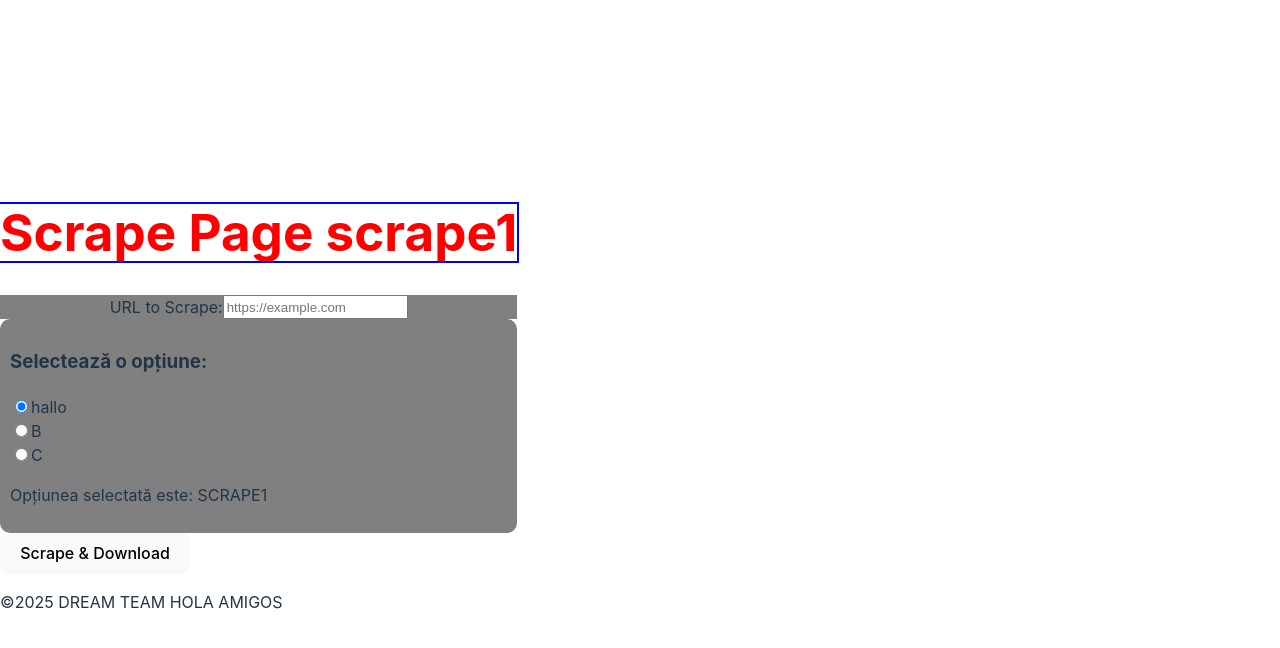
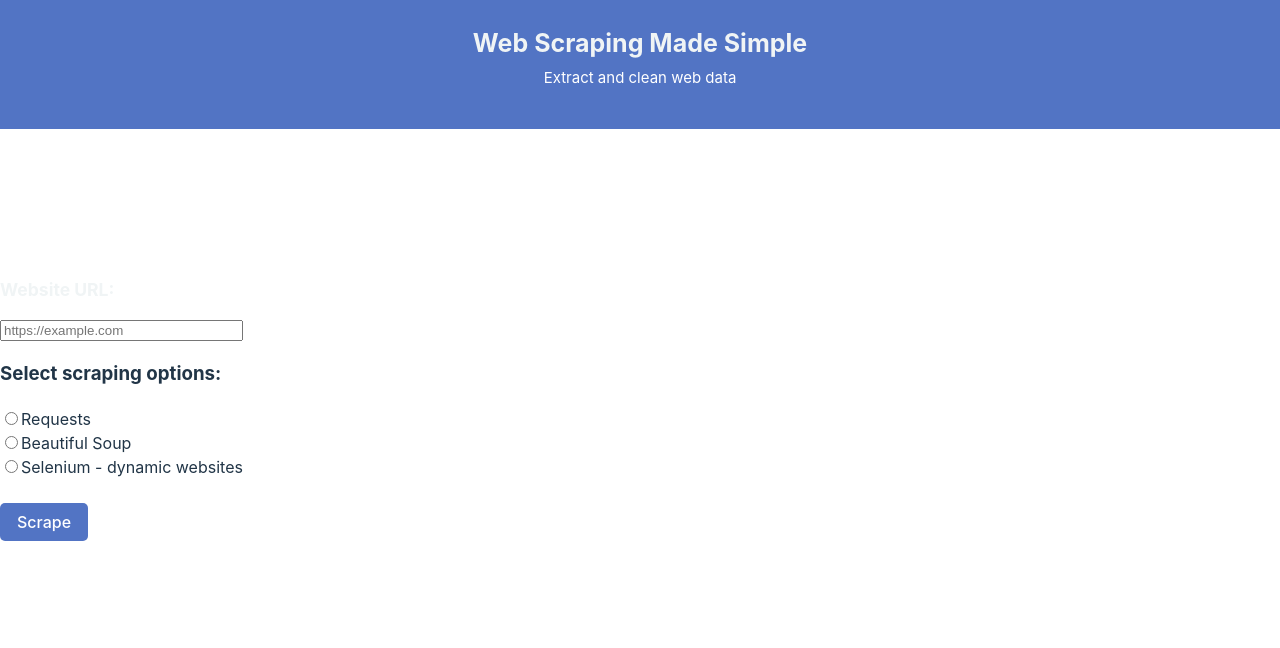
Before and after one commit to mtug812/data-scraping-application, a React (Vite) app in the folder frontend/: page / in a window 1280 px wide. Shown: the top 648 px of the page. Built offline with nearby package versions, Linux system fonts and the light colour scheme.

Commit message:
design for task 1,2&3

```diff
--- a/frontend/src/components/RadioButtonsExample.tsx
+++ b/frontend/src/components/RadioButtonsExample.tsx
@@ -15,17 +15,20 @@ const RadioButtonsExample: React.FC<RadioButtonsProps> = ({ setter, getter }) =>
   };
 
   return (
-    <div style={{background:"gray",padding:"10px",borderRadius:"10px"}}>
-      <h3>Selectează o opțiune:</h3>
+
+
+    <div className="scrapeOptionsContainer w-full max-w-md text-left">
+      <h3 className="font-bold mb-2">Select scraping options:</h3>
+
       <label>
         <input
           type="radio"
           name="options"
-          value="scrape1"
-          checked={getter === "scrape1"}
+          value="requests"
+          checked={getter === "requests"}
           onChange={handleOptionChange}
         />
-        hallo
+        Requests
       </label>
       <br />
 
@@ -33,11 +36,11 @@ const RadioButtonsExample: React.FC<RadioButtonsProps> = ({ setter, getter }) =>
         <input
           type="radio"
           name="options"
-          value="scrape2"
-          checked={getter === "scrape2"}
+          value="bs4"
+          checked={getter === "bs4"}
           onChange={handleOptionChange}
         />
-        B
+        Beautiful Soup
       </label>
       <br />
 
@@ -45,15 +48,15 @@ const RadioButtonsExample: React.FC<RadioButtonsProps> = ({ setter, getter }) =>
         <input
           type="radio"
           name="options"
-          value="scrape3"
-          checked={getter === "scrape3"}
+          value="selenium"
+          checked={getter === "selenium"}
           onChange={handleOptionChange}
         />
-        C
+        Selenium - dynamic websites
       </label>
+    </div>
 
-      <p>Opțiunea selectată este: {getter.toUpperCase()}</p>
-    </div>
+
   );
 };
 
--- a/frontend/src/pages/ScrapePage.css
+++ b/frontend/src/pages/ScrapePage.css
@@ -1,9 +1,58 @@
 h1 {
-    color: red
+    color: rgb(240, 244, 245);
+    background: rgb(82, 116, 196);
+    width: 100vw;
+    font-size: 25px;
+    font-weight: bold;
+    width: 100vw;
+    height: auto;
+    text-align: center;
+    display: flex;
+    flex-direction: column;
+    align-items: center;
+    justify-content: flex-start;
+    padding: 30px 0;
+    position: absolute;
+    top: 0;
+    left: 0;
+    margin: 0;
 }
 
+
+h2 {
+    color: white;
+    font-weight: normal;
+    font-size: 15px;
+    padding: 0px;
+    gap: 0px;
+}
 .inputContainer {
-    background: gray;
+
     display: flex;
+    flex-direction: column;
     justify-content: center;
+    color: rgb(240, 244, 245);
+    font-size: 15px;
+
 }
+
+.scrapeButton {
+    margin-top: 24px;
+    padding: 8px 16px;       /* optional für eine bessere Optik */
+    background-color: rgb(82, 116, 196);/* optional, wenn du schwarzen Hintergrund willst */
+    color: white;            /* optional, weiße Textfarbe */
+    border-radius: 5px;      /* abgerundete Ecken */
+    cursor: pointer;         /* Cursor ändert sich bei Hover */
+  }
+
+
+
+.footer {
+    position: fixed;     /* bleibt fixiert am Bildschirmrand */
+    bottom: 0;           /* ganz unten */
+    left: 0;             /* ganz links */
+    padding: 10px;       /* optionaler Innenabstand */
+    color: #fff;         /* Textfarbe weiß (optional) */
+    font-size: 14px;     /* Schriftgröße (optional) */
+    z-index: 100;        /* Damit es über anderen Elementen steht */
+  }
--- a/frontend/src/pages/ScrapePage.tsx
+++ b/frontend/src/pages/ScrapePage.tsx
@@ -15,7 +15,7 @@ const ScrapePage: React.FC = () => {
   const handleScrape = async () => {
     console.log(selectedOption);
 
-    setError(''); // Resetăm eroarea înainte de a începe un nou "scrape"
+    setError(''); //setzt die Fehlermeldung zurück, wenn vorher ein Fehler aufgetreten ist, verschwindet dieser.
     // TODO: Aici va fi implementată logica de fetch în viitor (Ticket #4), care va apela un API
     console.log('Scrape triggered for:', urlInput); // Afișăm în consolă mesajul și valoarea urlInput
   };
@@ -25,57 +25,57 @@ const ScrapePage: React.FC = () => {
   const [selectedOption, setSelectedOption] = useState<RadioOption>("scrape1");
 
 
+  // We return the JSX structure of the component
+  return (
+    // Create a container with Tailwind classes for appearance (min-height, background, padding)
+    <div className=" min-h-screen bg-gray-100 p-4 flex flex-col items-center pt-20">
+      {/* Main page title */}
+      <h1 style={{outline:"2px",width:"100%"}}className="text-2xl font-bold mb-4 text-center">
+        Web Scraping Made Simple
+      <h2 className="m-0">Extract and clean web data</h2>
+      </h1>
 
-  // Returnăm structura JSX a componentului
-  return (
-    // Creăm un container cu clase Tailwind pentru aspect (min-height, background, padding)
-    <div className="min-h-screen bg-gray-100 p-4">
-      {/* Titlul principal al paginii */}
-      <h1 style={{outline:"2px solid blue",width:"100%"}}className="text-2xl font-bold mb-4">Scrape Page {selectedOption}</h1>
+       {/* Input section where the user enters the URL */}
+       <div className="inputContainer w-full max-w-md text-left">
+        <h3 className="block mb-2 font-bold">Website URL:</h3>
+        <input
+          className="border rounded p-2 w-full" // Tailwind class for styling
+          type="text"                           // The input type is text
+          value={urlInput}                      // Input value is urlInput from component state
+          onChange={(e) => setUrlInput(e.target.value)} // Update state when user taps
+          placeholder="https://example.com"     // Display a placeholder in case the field is goal
+        />
 
-
-       {/* Secțiune pentru input-ul unde utilizatorul introduce URL-ul */}
-       <div className="mb-2 inputContainer">
-        <label className="block mb-1">URL to Scrape:</label>
-        <input
-          className="border rounded p-2 w-full" // Clase Tailwind pentru stilizare
-          type="text"                           // Tipul input-ului este text
-          value={urlInput}                      // Valoarea input-ului este urlInput din starea componentului
-          onChange={(e) => setUrlInput(e.target.value)} // Actualizează starea când utilizatorul tastează
-          placeholder="https://example.com"     // Afișăm un placeholder în cazul în care câmpul e gol
-        />
       </div>
 
       <RadioButtonsExample setter={setSelectedOption} getter={selectedOption}/>
 
 
 
-      {/* Afișăm mesajul de eroare dacă există */}
+      {/* Display error message if any */}
       {error && (
         <div className="text-red-600 mb-2">
           {error}
         </div>
       )}
 
-      {/* Butonul care declanșează funcția handleScrape */}
-      <button
-        className="bg-blue-500 text-white px-4 py-2 rounded hover:bg-blue-600" // Clase de stilizare
-        onClick={handleScrape} // Când este apăsat butonul, se execută handleScrape
+      {/* Button that triggers the handleScrape function */}
+      <button className="scrapeButton" onClick={handleScrape} // When the button is pressed, handleScrape is executed
       >
-        Scrape & Download
+        Scrape
       </button>
 
-      <footer>
-      <p>&copy;{new Date().getFullYear()} DREAM TEAM HOLA AMIGOS</p>
+      <footer className='footer'>
+      <p>&copy;{new Date().getFullYear()} Hochschule Augsburg & LNU Student Team Project</p>
       </footer>
 
     </div>
   );
 };
 
-// Exportăm componenta pentru a putea fi utilizată în alte locuri din aplicație
+// Export component to be used elsewhere in the application
 export default ScrapePage;
 
-//parametri pt onclick +text
+//settings pt onclick +text
 
 //css separat
```
